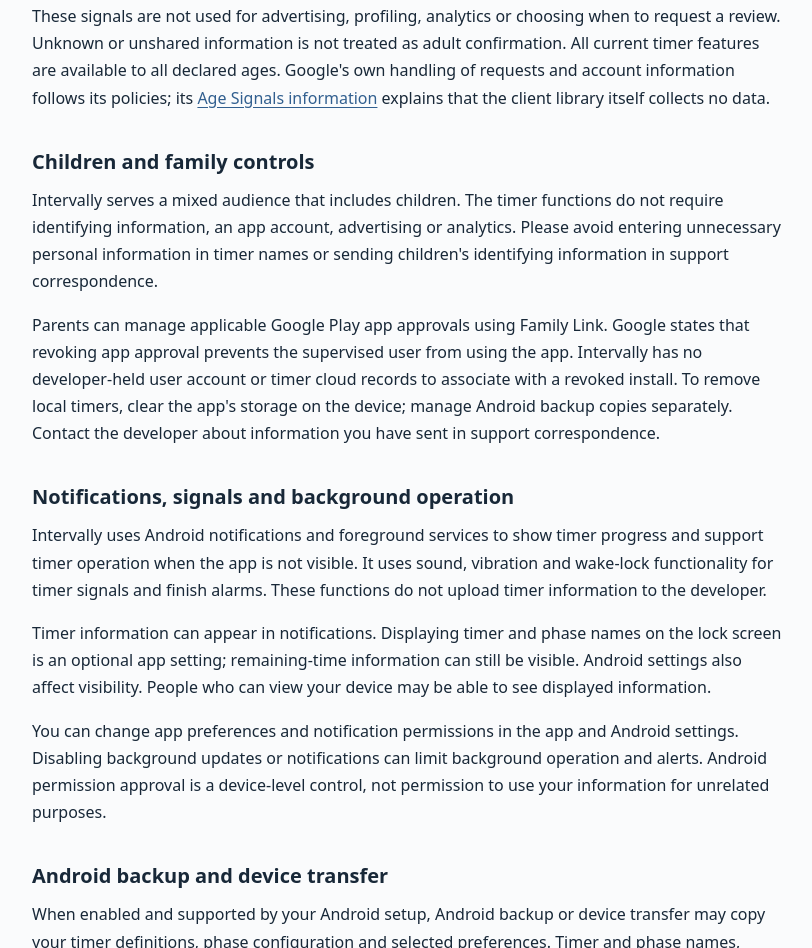
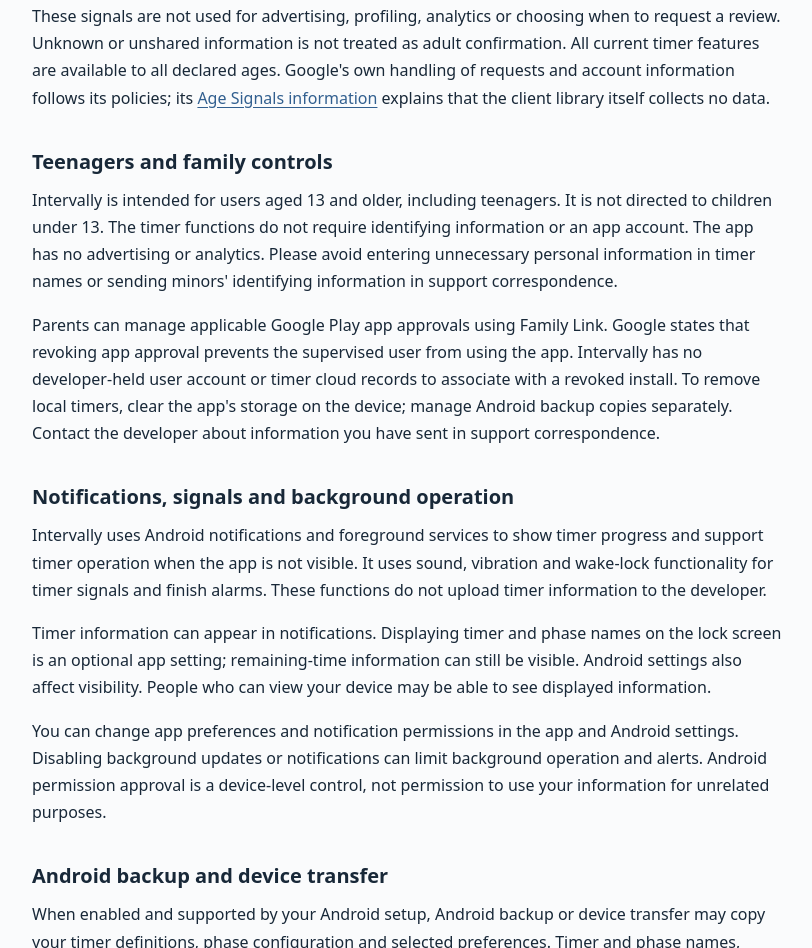
Before and after one commit to lurcas/intervally-privacy, a plain HTML site: page index.html in a window 1280 px wide. Shown: the part 1994-2942 px from the top of the page, without its empty margins (232-1044 px from the left). Drawn offline with Linux system fonts and the light colour scheme.

Commit message:
docs: clarify intended audience as ages 13 and older

```diff
--- a/index.html
+++ b/index.html
@@ -42,8 +42,8 @@
 <p>This section applies to Android build 4 and later versions that include age-signal support. For Google Play installations, Intervally requests access to Google's age signals when the app first enters the foreground in each app process. Google may display a sharing or verification interface, including outside the United States, depending on your region and Google Play settings. You can retry a check. After you deliberately open Google Play from a verification notice, the app checks again when you return.</p>
 <p>If shared, the app temporarily receives age-range and approval information supplied by Google for age-related compliance support. It does not receive your date of birth. Raw age ranges, their source and approval information are discarded after the check; only the operational access, verification or error outcome remains in app memory. The developer does not store or send the signals to a server, write them to logs, include them in backups, or read or retain Google's supervised-install identifier or approval date.</p>
 <p>These signals are not used for advertising, profiling, analytics or choosing when to request a review. Unknown or unshared information is not treated as adult confirmation. All current timer features are available to all declared ages. Google's own handling of requests and account information follows its policies; its <a href="https://developer.android.com/google/play/age-signals/overview#data-safety">Age Signals information</a> explains that the client library itself collects no data.</p>
-<h2>Children and family controls</h2>
-<p>Intervally serves a mixed audience that includes children. The timer functions do not require identifying information, an app account, advertising or analytics. Please avoid entering unnecessary personal information in timer names or sending children's identifying information in support correspondence.</p>
+<h2>Teenagers and family controls</h2>
+<p>Intervally is intended for users aged 13 and older, including teenagers. It is not directed to children under 13. The timer functions do not require identifying information or an app account. The app has no advertising or analytics. Please avoid entering unnecessary personal information in timer names or sending minors' identifying information in support correspondence.</p>
 <p>Parents can manage applicable Google Play app approvals using Family Link. Google states that revoking app approval prevents the supervised user from using the app. Intervally has no developer-held user account or timer cloud records to associate with a revoked install. To remove local timers, clear the app's storage on the device; manage Android backup copies separately. Contact the developer about information you have sent in support correspondence.</p>
 <h2>Notifications, signals and background operation</h2>
 <p>Intervally uses Android notifications and foreground services to show timer progress and support timer operation when the app is not visible. It uses sound, vibration and wake-lock functionality for timer signals and finish alarms. These functions do not upload timer information to the developer.</p>
```
